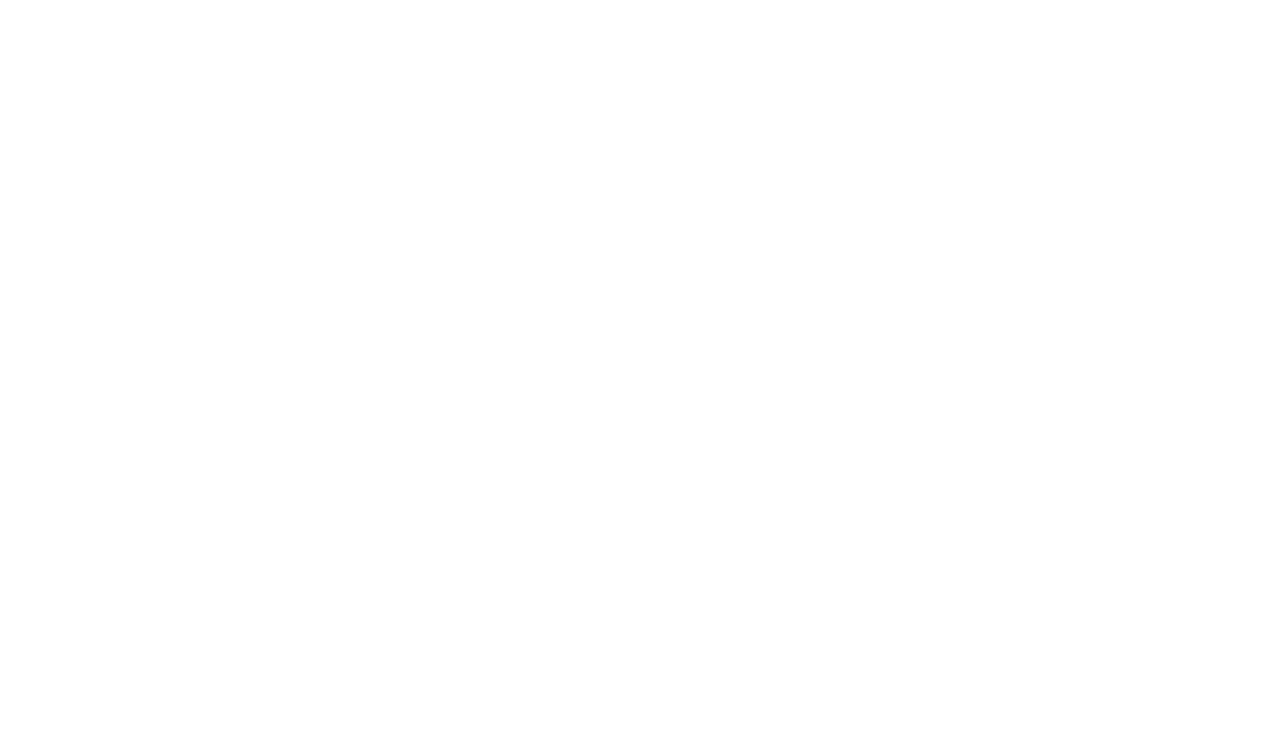
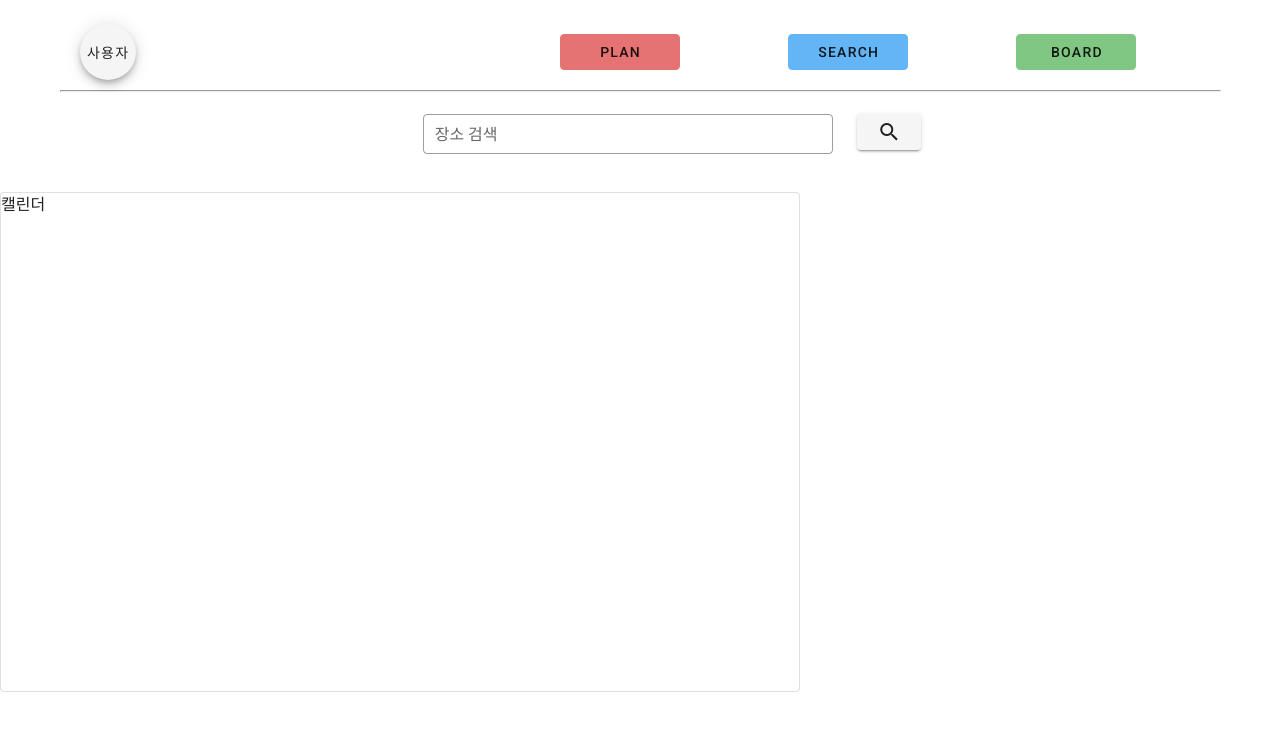
Before and after one commit to KHWeb19/PersonalProject, a Vue app in the folder AreumSin/frontend/: page /board in a window 1280 px wide. Shown: the top 730 px of the page. Built offline with nearby package versions, Linux system fonts and the light colour scheme.

Commit message:
[신아름] UI 작업

```diff
--- /dev/null
+++ b/AreumSin/frontend/src/components/CalendarComponents.vue
@@ -0,0 +1,17 @@
+<template>
+  <v-row>
+    <v-col>
+      <v-card height="500" outlined> 캘린더 </v-card>
+    </v-col>
+  </v-row>
+</template>
+
+<script>
+export default {
+  name: "CalendarComponents"
+}
+</script>
+
+<style scoped>
+
+</style>
--- /dev/null
+++ b/AreumSin/frontend/src/components/Item/BeforePencilIcon.vue
@@ -0,0 +1,41 @@
+<template>
+  <v-row>
+    <v-col>
+      <v-btn fab class="float-right">
+        <v-menu offset-y>
+          <template v-slot:activator="{ on }">
+            <v-btn v-on="on" fab>
+              <v-icon x-large>mdi-lead-pencil</v-icon>
+            </v-btn>
+          </template>
+
+          <v-list>
+            <v-list-item v-for="(dropItem, index) in dropItems" :key="index" link>
+              <v-list-item-title>
+                {{ dropItem.title }}
+              </v-list-item-title>
+            </v-list-item>
+          </v-list>
+        </v-menu>
+      </v-btn>
+    </v-col>
+  </v-row>
+</template>
+
+<script>
+export default {
+  name: "BeforePencilIcon",
+  data() {
+    return{
+      dropItems: [
+        {title: '일정생성'},
+        {title: '친구초대'},
+      ]
+    }
+  },
+}
+</script>
+
+<style scoped>
+
+</style>
--- a/AreumSin/frontend/src/components/MainCategory.vue
+++ b/AreumSin/frontend/src/components/MainCategory.vue
@@ -1,28 +1,47 @@
 <template>
+  <v-container>
     <v-row align="center">
       <v-col cols="3"  sm="3" md="3" lg="3">
-      <v-btn style="margin-left: 20px" fab> 사용자 </v-btn>
+        <v-btn style="margin-left: 20px" fab @click="myPage"> 사용자 </v-btn>
       </v-col>
-    <v-col style="margin-left: 30px">
-      <v-btn class="ca red lighten-2" outlined> PLAN </v-btn>
+      <v-spacer></v-spacer>
+      <v-col>
+        <v-btn class="ca red lighten-2" @click="planLink" outlined> PLAN </v-btn>
       </v-col>
       <v-col>
-      <v-btn class="ca blue lighten-2" outlined> SEARCH </v-btn>
+        <v-btn class="ca blue lighten-2" @click="searchLink" outlined> SEARCH </v-btn>
       </v-col>
       <v-col>
-      <v-btn class="ca green lighten-2" outlined> BOARD </v-btn>
+        <v-btn class="ca green lighten-2" @click="boardLink" outlined> BOARD </v-btn>
       </v-col>
     </v-row>
+    <hr size="20px" style="margin-top: 10px;">
+
+  </v-container>
 </template>
 
 <script>
 export default {
-  name: "MainCategory"
+  name: "MainCategory",
+  methods: {
+    planLink(){
+      this.$router.push({name: 'home'})
+    },
+    searchLink() {
+      this.$router.push({name: 'SearchView'})
+    },
+    boardLink(){
+      this.$router.push({name: 'BoardView'})
+    },
+    myPage(){
+      this.$router.push({name: 'MyPage'})
+    }
+  }
 }
 </script>
 
 <style scoped>
 .ca{
-  width: 150px;
+  width: 120px;
 }
 </style>
--- a/AreumSin/frontend/src/router/index.js
+++ b/AreumSin/frontend/src/router/index.js
@@ -1,15 +1,33 @@
 import Vue from 'vue'
 import VueRouter from 'vue-router'
 import HomeView from '../views/HomeView.vue'
+import SearchView from "@/views/SearchView";
+import BoardView from "@/views/BoardView";
+import MyPage from "@/views/MyPage";
 
 Vue.use(VueRouter)
 
 const routes = [
   {
-    path: '/',
+    path: '/plan',
     name: 'home',
     component: HomeView
   },
+  {
+    path: '/search',
+    name: 'SearchView',
+    component: SearchView
+  },
+  {
+    path: '/board',
+    name: 'BoardView',
+    component: BoardView
+  },
+  {
+    path: '/myPage',
+    name: 'MyPage',
+    component: MyPage
+  }
 ]
 
 const router = new VueRouter({
--- /dev/null
+++ b/AreumSin/frontend/src/views/BoardView.vue
@@ -0,0 +1,31 @@
+<template>
+  <v-container fluid>
+    <MainCategory/>
+    <v-row>
+      <v-spacer></v-spacer>
+      <v-col>
+        <v-text-field dense outlined label="장소 검색"
+                      full-width :style="{marginTop:'10px'}"/>
+      </v-col>
+      <v-col>
+        <v-btn :style="{marginTop:'10px'}"><v-icon>mdi-magnify</v-icon></v-btn>
+      </v-col>
+    </v-row>
+    <v-row>
+      <v-card height="500" width="800" outlined> 캘린더 </v-card>
+    </v-row>
+  </v-container>
+</template>
+
+
+<script>
+import MainCategory from "@/components/MainCategory";
+export default {
+  name: "BoardView",
+  components: {MainCategory}
+}
+</script>
+
+<style scoped>
+
+</style>
--- a/AreumSin/frontend/src/views/HomeView.vue
+++ b/AreumSin/frontend/src/views/HomeView.vue
@@ -1,28 +1,21 @@
 <template>
   <v-container fluid>
     <main-category></main-category>
-    <v-row>
-      <v-col>
-        <v-card height="600" outlined> 캘린더 </v-card>
-      </v-col>
-    </v-row>
-    <v-row>
-      <v-col>
-        <v-btn class="float-right">
-          mdi-pencil
-        </v-btn>
-      </v-col>
-    </v-row>
+    <CalendarComponents/>
+    <BeforePencilIcon/>
   </v-container>
 </template>
 
 <script>
 
   import MainCategory from "@/components/MainCategory";
+  import CalendarComponents from "@/components/CalendarComponents";
+  import BeforePencilIcon from "@/components/Item/BeforePencilIcon";
   export default {
     name: 'HomeView',
-
     components: {
+      BeforePencilIcon,
+      CalendarComponents,
       MainCategory
 
     },
--- /dev/null
+++ b/AreumSin/frontend/src/views/MyPage.vue
@@ -0,0 +1,15 @@
+<template>
+  <div>
+    MyPage
+  </div>
+</template>
+
+<script>
+export default {
+  name: "MyPage"
+}
+</script>
+
+<style scoped>
+
+</style>
--- /dev/null
+++ b/AreumSin/frontend/src/views/SearchView.vue
@@ -0,0 +1,30 @@
+<template>
+  <v-container fluid>
+    <MainCategory/>
+    <v-row>
+      <v-spacer></v-spacer>
+      <v-col>
+        <v-text-field dense outlined label="장소 검색"
+                      full-width :style="{marginTop:'10px', align: 'center'}"/>
+      </v-col>
+      <v-col>
+        <v-btn :style="{marginTop:'10px'}"><v-icon>mdi-magnify</v-icon></v-btn>
+      </v-col>
+    </v-row>
+    <v-row>
+      <v-card height="500" width="800" outlined> 캘린더 </v-card>
+    </v-row>
+  </v-container>
+</template>
+
+<script>
+import MainCategory from "@/components/MainCategory";
+export default {
+  name: "SearchView",
+  components: {MainCategory}
+}
+</script>
+
+<style scoped>
+
+</style>
```
Also changed, not shown: AreumSin/frontend/src/components/Item/AfterPencilIcon.vue (added, +42 -0 lines), AreumSin/frontend/src/views/login/loginPage.vue (added, +15 -0 lines). Lines whose indentation alone changed are shown as unchanged.
